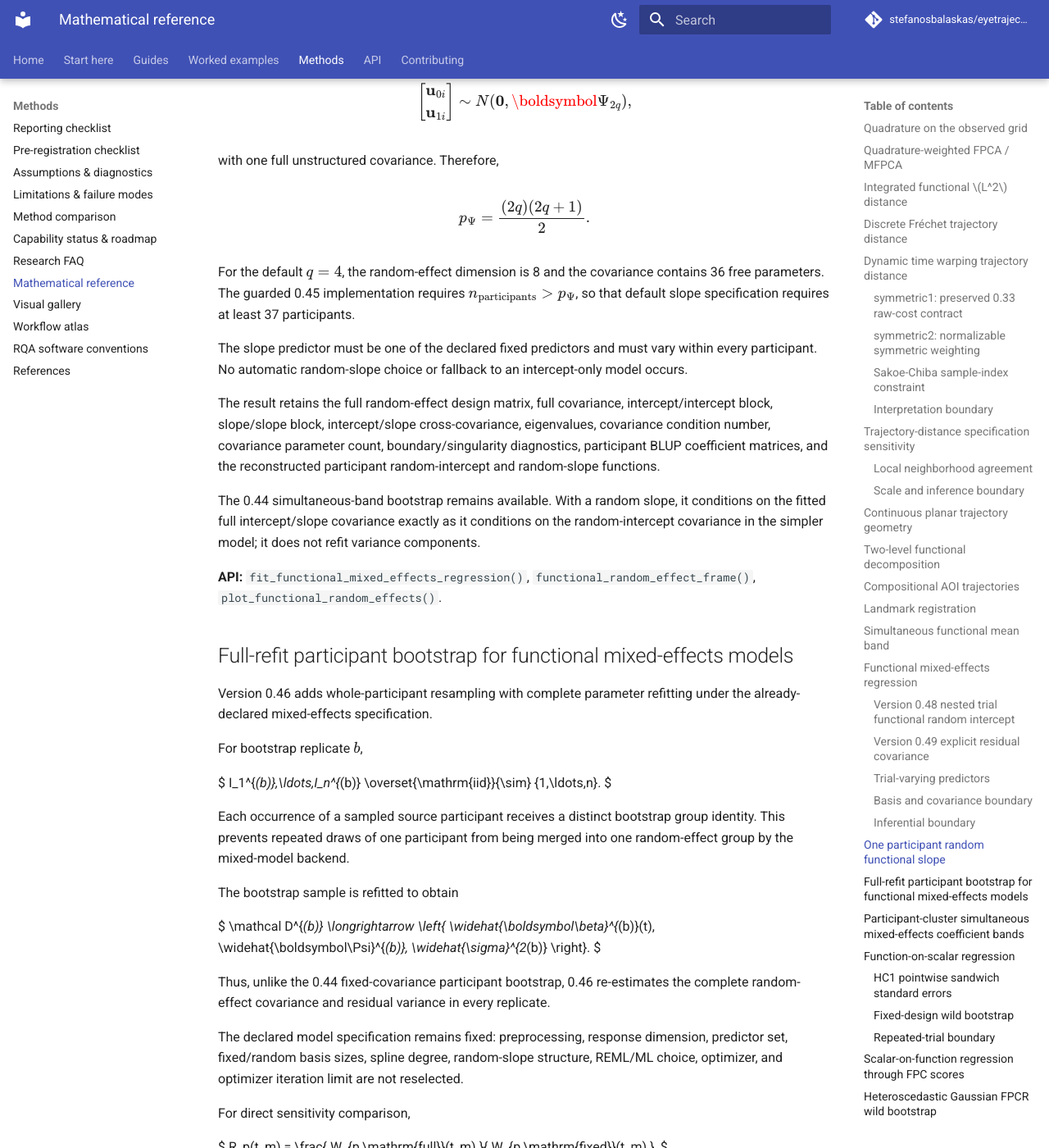
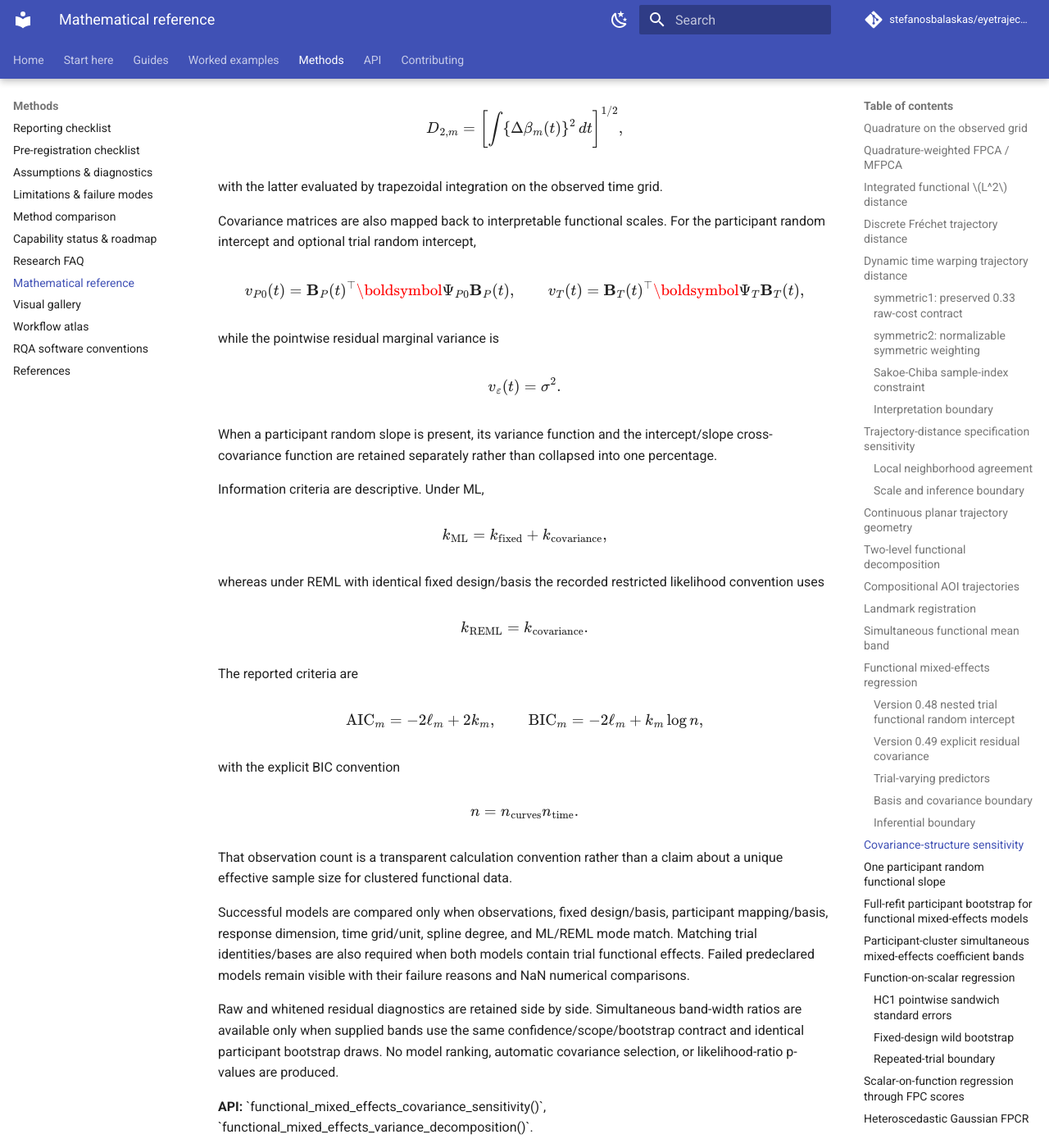
Before and after one commit to stefanosbalaskas/eyetrajectoriespy, an MkDocs documentation site: the page built from docs/methods/mathematical-reference.md, in a window 1280 px wide and 1400 px high, scrolled down 13672 px. Shown: the whole window at 82% size. Built offline with MkDocs 1.6.1 and Material for MkDocs 9.7.7, drawn with Linux system fonts in a browser that asks for light colours; comment, search, counter and statistics services are not loaded; some of the changed text lies outside the part shown.

Commit message:
Add 0.50 mathematical reference

```diff
--- a/docs/methods/mathematical-reference.md
+++ b/docs/methods/mathematical-reference.md
@@ -790,6 +790,117 @@ for whole-function observed-grid inference see
 `bootstrap_functional_mixed_effects_coefficients()` and
 `functional_mixed_effects_simultaneous_bands()`.
 
+## Covariance-structure sensitivity { #functional-mixed-effects-covariance-sensitivity }
+
+Version 0.50 compares already fitted, predeclared covariance structures against
+one analyst-declared reference. It does not fit covariance combinations or
+select a preferred model.
+
+For model \(m\) relative to reference \(r\),
+
+\[
+\Delta\beta_m(t)
+=
+\widehat\beta_m(t)-\widehat\beta_r(t).
+\]
+
+The two retained coefficient-robustness summaries are
+
+\[
+D_{\infty,m}
+=
+\sup_t |\Delta\beta_m(t)|
+\]
+
+and
+
+\[
+D_{2,m}
+=
+\left[
+\int
+\{\Delta\beta_m(t)\}^2\,dt
+\right]^{1/2},
+\]
+
+with the latter evaluated by trapezoidal integration on the observed time grid.
+
+Covariance matrices are also mapped back to interpretable functional scales.
+For the participant random intercept and optional trial random intercept,
+
+\[
+v_{P0}(t)
+=
+\mathbf B_P(t)^\top
+\boldsymbol\Psi_{P0}
+\mathbf B_P(t),
+\qquad
+v_T(t)
+=
+\mathbf B_T(t)^\top
+\boldsymbol\Psi_T
+\mathbf B_T(t),
+\]
+
+while the pointwise residual marginal variance is
+
+\[
+v_\varepsilon(t)=\sigma^2.
+\]
+
+When a participant random slope is present, its variance function and the
+intercept/slope cross-covariance function are retained separately rather than
+collapsed into one percentage.
+
+Information criteria are descriptive. Under ML,
+
+\[
+k_{\mathrm{ML}}
+=
+k_{\mathrm{fixed}}+k_{\mathrm{covariance}},
+\]
+
+whereas under REML with identical fixed design/basis the recorded restricted
+likelihood convention uses
+
+\[
+k_{\mathrm{REML}}
+=
+k_{\mathrm{covariance}}.
+\]
+
+The reported criteria are
+
+\[
+\mathrm{AIC}_m=-2\ell_m+2k_m,
+\qquad
+\mathrm{BIC}_m=-2\ell_m+k_m\log n,
+\]
+
+with the explicit BIC convention
+
+\[
+n=n_{\mathrm{curves}}n_{\mathrm{time}}.
+\]
+
+That observation count is a transparent calculation convention rather than a
+claim about a unique effective sample size for clustered functional data.
+
+Successful models are compared only when observations, fixed design/basis,
+participant mapping/basis, response dimension, time grid/unit, spline degree,
+and ML/REML mode match. Matching trial identities/bases are also required when
+both models contain trial functional effects. Failed predeclared models remain
+visible with their failure reasons and NaN numerical comparisons.
+
+Raw and whitened residual diagnostics are retained side by side. Simultaneous
+band-width ratios are available only when supplied bands use the same
+confidence/scope/bootstrap contract and identical participant bootstrap draws.
+No model ranking, automatic covariance selection, or likelihood-ratio p-values
+are produced.
+
+**API:** \`functional_mixed_effects_covariance_sensitivity()\`,
+\`functional_mixed_effects_variance_decomposition()\`.
+
 ## One participant random functional slope { #functional-mixed-effects-random-slope }
 
 Version 0.45 adds exactly one analyst-declared participant random functional
```
